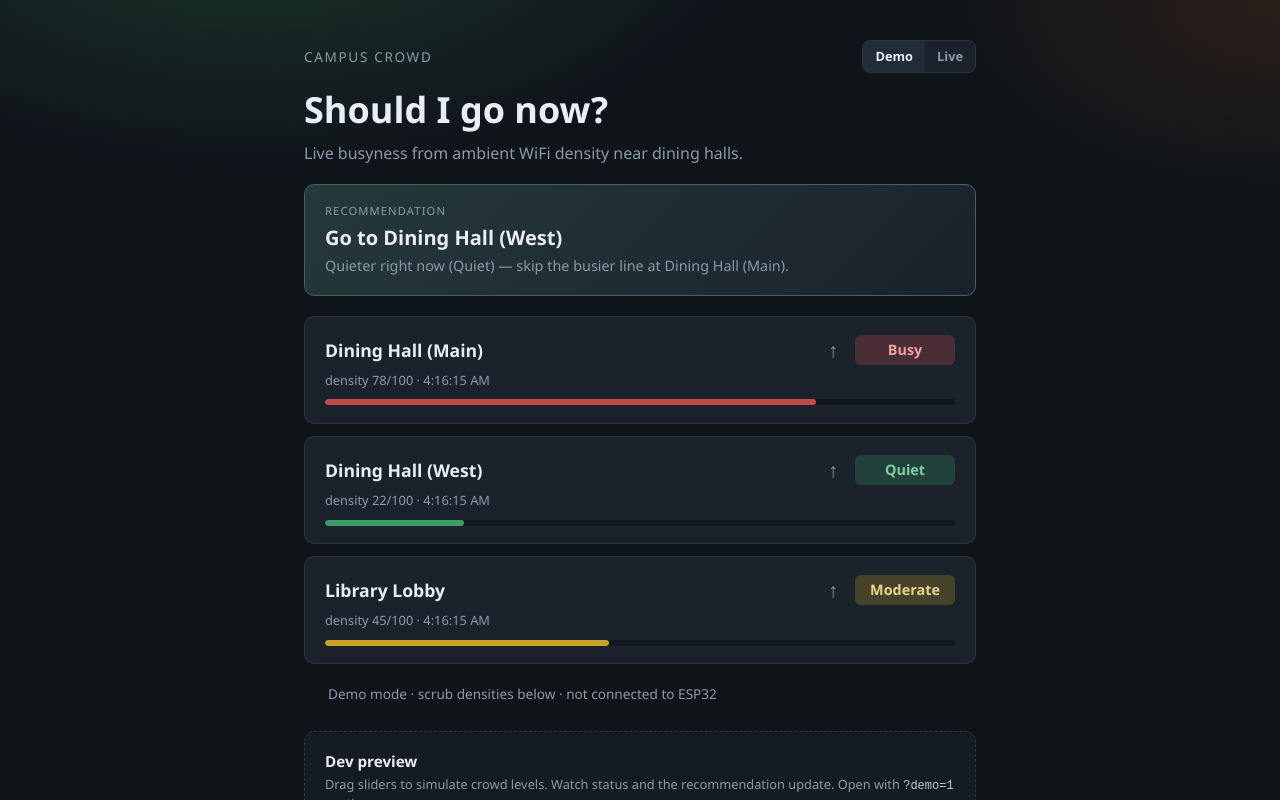
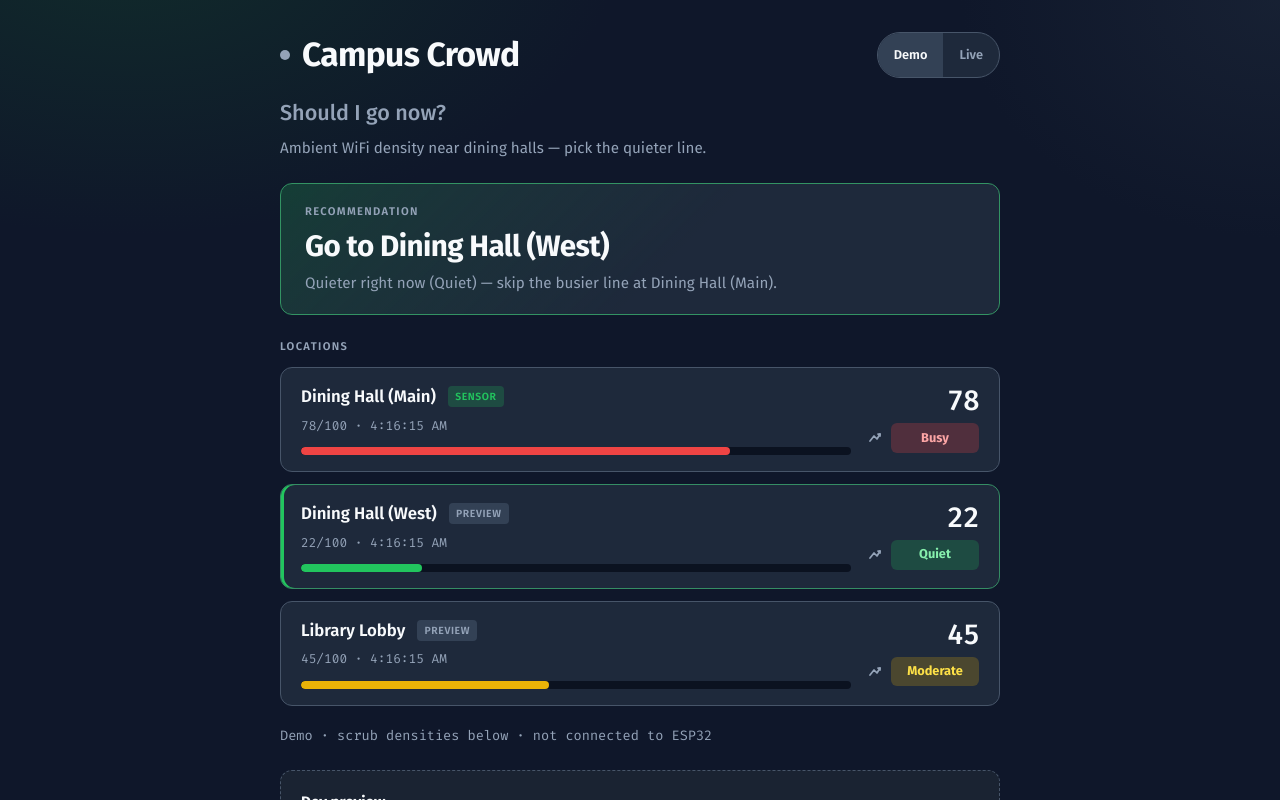
Before and after one commit to richardhe789/Packed, a Next.js app in the folder web/: page / in a window 1280 px wide. Shown: the top 800 px of the page. Built offline with nearby package versions, Linux system fonts and the light colour scheme.

Commit message:
Refactor global styles and layout for improved design consistency. Update CSS variables for colors and spacing, integrate Google Fonts, and enhance loading states in the Campus Crowd application. Replace deprecated trend arrow function with a new trend direction function for better clarity.

```diff
--- a/web/app/globals.css
+++ b/web/app/globals.css
@@ -1,329 +1,540 @@
 :root {
-  --bg: #0f1419;
-  --surface: #1a222c;
-  --surface-2: #222c38;
-  --text: #e8eef4;
-  --muted: #8b9aab;
-  --quiet: #3d9a6a;
-  --moderate: #c9a227;
-  --busy: #c44b4b;
-  --border: #2a3542;
-  --accent: #5b9f7a;
-  --font-display: "Segoe UI", system-ui, sans-serif;
+  --color-background: #0f172a;
+  --color-surface: #1e293b;
+  --color-surface-2: #334155;
+  --color-foreground: #f8fafc;
+  --color-muted-fg: #94a3b8;
+  --color-border: #475569;
+  --color-accent: #22c55e;
+  --color-accent-dim: color-mix(in srgb, #22c55e 22%, transparent);
+  --color-quiet: #22c55e;
+  --color-moderate: #eab308;
+  --color-busy: #ef4444;
+  --color-ring: #38bdf8;
+  --space-1: 0.25rem;
+  --space-2: 0.5rem;
+  --space-3: 0.75rem;
+  --space-4: 1rem;
+  --space-5: 1.25rem;
+  --space-6: 1.5rem;
+  --space-8: 2rem;
+  --radius: 12px;
+  --ease: cubic-bezier(0.22, 1, 0.36, 1);
+  --font-sans: "Fira Sans", system-ui, sans-serif;
+  --font-mono: "Fira Code", ui-monospace, monospace;
 }
 
 * {
   box-sizing: border-box;
 }
 
+html,
 body {
   margin: 0;
-  min-height: 100vh;
-  font-family: var(--font-display);
-  color: var(--text);
-  background:
-    radial-gradient(ellipse 80% 50% at 20% -10%, #1e3a2f 0%, transparent 50%),
-    radial-gradient(ellipse 60% 40% at 100% 0%, #2a1f1a 0%, transparent 45%),
-    var(--bg);
+  min-height: 100%;
 }
 
+body {
+  font-family: var(--font-sans);
+  color: var(--color-foreground);
+  background:
+    radial-gradient(ellipse 70% 45% at 10% -5%, #14532d55 0%, transparent 55%),
+    radial-gradient(ellipse 50% 40% at 100% 0%, #1e293b88 0%, transparent 50%),
+    var(--color-background);
+  line-height: 1.45;
+}
+
+:focus-visible {
+  outline: 2px solid var(--color-ring);
+  outline-offset: 3px;
+}
+
+.page {
+  max-width: 760px;
+  margin: 0 auto;
+  padding: var(--space-8) var(--space-5) var(--space-8);
+}
+
+/* —— Header —— */
 .site-header {
-  padding: 2.5rem 1.5rem 1.25rem;
-  max-width: 720px;
-  margin: 0 auto;
+  margin-bottom: var(--space-6);
 }
 
 .header-top {
   display: flex;
   align-items: center;
   justify-content: space-between;
-  gap: 1rem;
-  margin-bottom: 0.75rem;
+  gap: var(--space-4);
+  margin-bottom: var(--space-5);
+}
+
+.brand-lockup {
+  display: flex;
+  align-items: center;
+  gap: var(--space-3);
+}
+
+.live-dot {
+  width: 10px;
+  height: 10px;
+  border-radius: 50%;
+  background: var(--color-muted-fg);
+  flex-shrink: 0;
+}
+
+.live-dot.on {
+  background: var(--color-accent);
+  box-shadow: 0 0 0 0 color-mix(in srgb, var(--color-accent) 70%, transparent);
+  animation: pulse-ring 2s var(--ease) infinite;
 }
 
 .brand {
   margin: 0;
-  font-size: 0.85rem;
-  letter-spacing: 0.12em;
-  text-transform: uppercase;
-  color: var(--muted);
+  font-size: clamp(1.65rem, 4vw, 2.1rem);
+  font-weight: 700;
+  letter-spacing: -0.02em;
+  line-height: 1.1;
 }
 
 .mode-toggle {
   display: inline-flex;
-  border: 1px solid var(--border);
-  border-radius: 8px;
+  border: 1px solid var(--color-border);
+  border-radius: 999px;
   overflow: hidden;
-  background: var(--surface);
+  background: var(--color-surface);
 }
 
 .mode-btn {
   appearance: none;
   border: 0;
   background: transparent;
-  color: var(--muted);
+  color: var(--color-muted-fg);
   font: inherit;
   font-size: 0.8rem;
   font-weight: 600;
-  padding: 0.4rem 0.75rem;
+  padding: 0.55rem 1rem;
+  min-height: 44px;
   cursor: pointer;
+  transition: color 180ms var(--ease), background 180ms var(--ease);
 }
 
 .mode-btn:hover {
-  color: var(--text);
+  color: var(--color-foreground);
 }
 
 .mode-btn.active {
-  background: var(--surface-2);
-  color: var(--text);
+  background: var(--color-surface-2);
+  color: var(--color-foreground);
 }
 
-.site-header h1 {
-  margin: 0 0 0.5rem;
-  font-size: clamp(1.75rem, 4vw, 2.25rem);
-  font-weight: 650;
+.headline {
+  margin: 0 0 var(--space-2);
+  font-size: clamp(1.15rem, 2.5vw, 1.35rem);
+  font-weight: 500;
+  color: var(--color-muted-fg);
 }
 
 .tagline {
   margin: 0;
-  color: var(--muted);
   max-width: 36rem;
+  color: var(--color-muted-fg);
+  font-size: 0.95rem;
 }
 
-main {
-  max-width: 720px;
-  margin: 0 auto;
-  padding: 0 1.5rem 2rem;
-}
-
+/* —— Recommendation (primary answer) —— */
 .recommendation {
-  margin-bottom: 1.25rem;
-  padding: 1.15rem 1.25rem;
-  border-radius: 10px;
-  border: 1px solid var(--border);
-  background: var(--surface);
+  margin-bottom: var(--space-6);
+  padding: var(--space-5) var(--space-6);
+  border-radius: var(--radius);
+  border: 1px solid var(--color-border);
+  background: var(--color-surface);
+  animation: fade-up 420ms var(--ease) both;
 }
 
 .recommendation.tone-go {
-  border-color: color-mix(in srgb, var(--accent) 45%, var(--border));
+  border-color: color-mix(in srgb, var(--color-accent) 55%, var(--color-border));
   background:
     linear-gradient(
       135deg,
-      color-mix(in srgb, var(--accent) 18%, var(--surface)),
-      var(--surface)
+      var(--color-accent-dim),
+      var(--color-surface) 55%
     );
 }
 
-.recommendation.tone-neutral {
-  background: var(--surface);
-}
-
 .rec-label {
-  margin: 0 0 0.35rem;
+  margin: 0 0 var(--space-2);
   font-size: 0.7rem;
-  letter-spacing: 0.1em;
+  letter-spacing: 0.12em;
   text-transform: uppercase;
-  color: var(--muted);
+  color: var(--color-muted-fg);
+  font-weight: 600;
 }
 
 .rec-text {
-  margin: 0 0 0.35rem;
-  font-size: 1.25rem;
-  font-weight: 650;
+  margin: 0 0 var(--space-2);
+  font-size: clamp(1.45rem, 3.5vw, 1.85rem);
+  font-weight: 700;
+  letter-spacing: -0.02em;
+  line-height: 1.2;
 }
 
 .rec-detail {
   margin: 0;
-  font-size: 0.9rem;
-  color: var(--muted);
-  line-height: 1.4;
+  font-size: 0.95rem;
+  color: var(--color-muted-fg);
+  line-height: 1.45;
+}
+
+/* —— Locations —— */
+.section-label {
+  margin: 0 0 var(--space-3);
+  font-size: 0.7rem;
+  letter-spacing: 0.12em;
+  text-transform: uppercase;
+  color: var(--color-muted-fg);
+  font-weight: 600;
 }
 
 .locations {
   display: flex;
   flex-direction: column;
-  gap: 0.75rem;
+  gap: var(--space-3);
 }
 
 .location-row {
-  padding: 1.1rem 1.25rem;
-  background: var(--surface);
-  border: 1px solid var(--border);
-  border-radius: 10px;
+  display: grid;
+  grid-template-columns: minmax(0, 1fr) auto;
+  gap: var(--space-4);
+  align-items: center;
+  padding: var(--space-4) var(--space-5);
+  background: var(--color-surface);
+  border: 1px solid var(--color-border);
+  border-radius: var(--radius);
+  animation: fade-up 420ms var(--ease) both;
+}
+
+.location-row:nth-child(1) {
+  animation-delay: 40ms;
+}
+.location-row:nth-child(2) {
+  animation-delay: 90ms;
+}
+.location-row:nth-child(3) {
+  animation-delay: 140ms;
+}
+
+.location-row.is-best {
+  border-color: color-mix(in srgb, var(--color-accent) 50%, var(--color-border));
+  box-shadow: inset 3px 0 0 var(--color-accent);
 }
 
 .location-title-row {
-  display: grid;
-  grid-template-columns: 1fr auto auto;
-  gap: 0.75rem;
+  display: flex;
+  flex-wrap: wrap;
   align-items: center;
+  gap: var(--space-2) var(--space-3);
+  margin-bottom: var(--space-2);
 }
 
 .location-row h2 {
   margin: 0;
-  font-size: 1.1rem;
+  font-size: 1.05rem;
   font-weight: 600;
 }
 
-.location-row .sub {
-  margin: 0.4rem 0 0.65rem;
+.sensor-chip {
+  font-size: 0.65rem;
+  font-weight: 600;
+  letter-spacing: 0.06em;
+  text-transform: uppercase;
+  padding: 0.2rem 0.45rem;
+  border-radius: 4px;
+  background: var(--color-surface-2);
+  color: var(--color-muted-fg);
+}
+
+.sensor-chip.live {
+  color: var(--color-accent);
+  background: var(--color-accent-dim);
+}
+
+.sub {
+  margin: 0 0 var(--space-3);
   font-size: 0.8rem;
-  color: var(--muted);
+  color: var(--color-muted-fg);
+  font-family: var(--font-mono);
 }
 
 .density-bar {
-  height: 6px;
+  height: 8px;
   border-radius: 999px;
-  background: #121820;
+  background: #0b1220;
   overflow: hidden;
 }
 
 .density-fill {
   height: 100%;
   border-radius: 999px;
-  transition: width 0.15s ease;
-  background: var(--muted);
+  transition: width 220ms var(--ease);
+  background: var(--color-muted-fg);
 }
 
 .density-fill.quiet {
-  background: var(--quiet);
+  background: var(--color-quiet);
 }
-
 .density-fill.moderate {
-  background: var(--moderate);
+  background: var(--color-moderate);
 }
-
 .density-fill.busy {
-  background: var(--busy);
+  background: var(--color-busy);
 }
-
 .density-fill.unknown {
   background: transparent;
   width: 0 !important;
 }
 
+.location-aside {
+  display: flex;
+  flex-direction: column;
+  align-items: flex-end;
+  gap: var(--space-2);
+  min-width: 5.5rem;
+}
+
+.density-readout {
+  font-family: var(--font-mono);
+  font-size: 1.75rem;
+  font-weight: 600;
+  font-variant-numeric: tabular-nums;
+  line-height: 1;
+  letter-spacing: -0.03em;
+}
+
+.density-readout.unknown {
+  color: var(--color-muted-fg);
+  font-size: 1.1rem;
+}
+
+.trend-status {
+  display: flex;
+  align-items: center;
+  gap: var(--space-2);
+}
+
+.trend-icon {
+  display: inline-flex;
+  color: var(--color-muted-fg);
+}
+
+.trend-icon svg {
+  width: 16px;
+  height: 16px;
+}
+
 .status-pill {
-  padding: 0.35rem 0.75rem;
+  padding: 0.35rem 0.7rem;
   border-radius: 6px;
   font-weight: 650;
-  font-size: 0.9rem;
-  min-width: 6.25rem;
+  font-size: 0.8rem;
+  min-width: 5.5rem;
   text-align: center;
 }
 
 .status-pill.quiet {
-  background: color-mix(in srgb, var(--quiet) 25%, transparent);
-  color: #7dcea0;
+  background: color-mix(in srgb, var(--color-quiet) 22%, transparent);
+  color: #86efac;
+}
+.status-pill.moderate {
+  background: color-mix(in srgb, var(--color-moderate) 22%, transparent);
+  color: #fde047;
+}
+.status-pill.busy {
+  background: color-mix(in srgb, var(--color-busy) 24%, transparent);
+  color: #fca5a5;
+}
+.status-pill.unknown {
+  background: var(--color-surface-2);
+  color: var(--color-muted-fg);
 }
 
-.status-pill.moderate {
-  background: color-mix(in srgb, var(--moderate) 25%, transparent);
-  color: #e8d48b;
+/* —— Meta / skeleton —— */
+.meta-row {
+  display: flex;
+  align-items: center;
+  gap: var(--space-3);
+  margin-top: var(--space-5);
+  font-size: 0.85rem;
+  color: var(--color-muted-fg);
+  font-family: var(--font-mono);
 }
 
-.status-pill.busy {
-  background: color-mix(in srgb, var(--busy) 28%, transparent);
-  color: #f0a0a0;
+.meta-row.is-loading .spinner {
+  width: 14px;
+  height: 14px;
+  border: 2px solid var(--color-border);
+  border-top-color: var(--color-accent);
+  border-radius: 50%;
+  animation: spin 0.7s linear infinite;
 }
 
-.status-pill.unknown {
-  background: #2a3542;
-  color: var(--muted);
+.location-row.is-skeleton .density-readout,
+.location-row.is-skeleton .sub,
+.location-row.is-skeleton .status-pill {
+  background: linear-gradient(
+    90deg,
+    var(--color-surface-2) 25%,
+    #3f4b5f 50%,
+    var(--color-surface-2) 75%
+  );
+  background-size: 200% 100%;
+  animation: shimmer 1.2s linear infinite;
+  color: transparent !important;
+  border-radius: 4px;
 }
 
-.trend {
-  font-size: 1.25rem;
-  width: 1.25rem;
-  text-align: center;
-  color: var(--muted);
-}
-
-.meta {
-  margin-top: 1.25rem;
-  font-size: 0.85rem;
-  color: var(--muted);
-  max-width: 720px;
-  margin-left: auto;
-  margin-right: auto;
-  padding: 0 1.5rem;
-}
-
+/* —— Dev panel —— */
 .dev-panel {
-  margin-top: 1.75rem;
-  padding: 1.15rem 1.25rem;
-  border: 1px dashed var(--border);
-  border-radius: 10px;
-  background: color-mix(in srgb, var(--surface) 80%, #000);
+  margin-top: var(--space-6);
+  padding: var(--space-5);
+  border: 1px dashed var(--color-border);
+  border-radius: var(--radius);
+  background: color-mix(in srgb, var(--color-surface) 85%, #000);
 }
 
 .dev-panel h2 {
-  margin: 0 0 0.35rem;
+  margin: 0 0 var(--space-2);
   font-size: 0.95rem;
   font-weight: 650;
 }
 
 .dev-hint {
-  margin: 0 0 1rem;
+  margin: 0 0 var(--space-4);
   font-size: 0.8rem;
-  color: var(--muted);
-  line-height: 1.4;
+  color: var(--color-muted-fg);
+  line-height: 1.45;
 }
 
 .dev-hint code {
+  font-family: var(--font-mono);
   font-size: 0.75rem;
-  color: #b8c9d9;
+  color: #cbd5e1;
 }
 
 .dev-sliders {
   display: flex;
   flex-direction: column;
-  gap: 0.85rem;
+  gap: var(--space-4);
 }
 
 .dev-slider-row {
   display: flex;
   flex-direction: column;
-  gap: 0.35rem;
+  gap: var(--space-2);
 }
 
 .dev-slider-label {
   display: flex;
   justify-content: space-between;
-  gap: 0.75rem;
+  gap: var(--space-3);
   font-size: 0.85rem;
 }
 
 .dev-slider-val {
-  color: var(--muted);
+  color: var(--color-muted-fg);
+  font-family: var(--font-mono);
   font-variant-numeric: tabular-nums;
 }
 
 .dev-range {
   width: 100%;
-  accent-color: var(--accent);
+  accent-color: var(--color-accent);
+  cursor: pointer;
+  min-height: 28px;
 }
 
 footer {
-  max-width: 720px;
-  margin: 0 auto;
-  padding: 0 1.5rem 2.5rem;
+  margin-top: var(--space-8);
+  padding-top: var(--space-5);
+  border-top: 1px solid color-mix(in srgb, var(--color-border) 60%, transparent);
   font-size: 0.8rem;
-  color: var(--muted);
+  color: var(--color-muted-fg);
 }
 
-@media (max-width: 520px) {
-  .location-title-row {
-    grid-template-columns: 1fr auto;
-    grid-template-rows: auto auto;
+footer p {
+  margin: 0;
+  max-width: 40rem;
+}
+
+@keyframes pulse-ring {
+  0% {
+    box-shadow: 0 0 0 0 color-mix(in srgb, var(--color-accent) 55%, transparent);
+  }
+  70% {
+    box-shadow: 0 0 0 10px transparent;
+  }
+  100% {
+    box-shadow: 0 0 0 0 transparent;
+  }
+}
+
+@keyframes fade-up {
+  from {
+    opacity: 0;
+    transform: translateY(10px);
+  }
+  to {
+    opacity: 1;
+    transform: translateY(0);
+  }
+}
+
+@keyframes spin {
+  to {
+    transform: rotate(360deg);
+  }
+}
+
+@keyframes shimmer {
+  0% {
+    background-position: 200% 0;
+  }
+  100% {
+    background-position: -200% 0;
+  }
+}
+
+@media (prefers-reduced-motion: reduce) {
+  *,
+  *::before,
+  *::after {
+    animation-duration: 0.01ms !important;
+    animation-iteration-count: 1 !important;
+    transition-duration: 0.01ms !important;
   }
 
-  .trend {
-    grid-column: 2;
-    grid-row: 1;
+  .live-dot.on {
+    box-shadow: none;
+  }
+}
+
+@media (max-width: 560px) {
+  .page {
+    padding: var(--space-6) var(--space-4) var(--space-6);
   }
 
-  .status-pill {
-    grid-column: 1 / -1;
-    justify-self: stretch;
+  .header-top {
+    flex-direction: column;
+    align-items: flex-start;
+  }
+
+  .location-row {
+    grid-template-columns: 1fr;
+  }
+
+  .location-aside {
+    flex-direction: row;
+    justify-content: space-between;
+    align-items: center;
+    width: 100%;
   }
 }
--- a/web/app/layout.tsx
+++ b/web/app/layout.tsx
@@ -1,5 +1,20 @@
 import type { Metadata } from "next";
+import { Fira_Code, Fira_Sans } from "next/font/google";
 import "./globals.css";
+
+const firaSans = Fira_Sans({
+  subsets: ["latin"],
+  weight: ["400", "500", "600", "700"],
+  variable: "--font-sans",
+  display: "swap",
+});
+
+const firaCode = Fira_Code({
+  subsets: ["latin"],
+  weight: ["400", "500", "600"],
+  variable: "--font-mono",
+  display: "swap",
+});
 
 export const metadata: Metadata = {
   title: "Campus Crowd — Dining Hall Status",
@@ -13,7 +28,7 @@ export default function RootLayout({
   children: React.ReactNode;
 }>) {
   return (
-    <html lang="en">
+    <html lang="en" className={`${firaSans.variable} ${firaCode.variable}`}>
       <body>{children}</body>
     </html>
   );
--- a/web/app/page.tsx
+++ b/web/app/page.tsx
@@ -3,7 +3,13 @@ import CampusCrowdApp from "@/components/CampusCrowdApp";
 
 export default function HomePage() {
   return (
-    <Suspense fallback={<p className="meta">Loading Campus Crowd…</p>}>
+    <Suspense
+      fallback={
+        <div className="page">
+          <p className="meta-row">Loading Campus Crowd…</p>
+        </div>
+      }
+    >
       <CampusCrowdApp />
     </Suspense>
   );
--- a/web/components/CampusCrowdApp.tsx
+++ b/web/components/CampusCrowdApp.tsx
@@ -9,11 +9,55 @@ import {
   emptyState,
   seedDemoState,
   statusFromDensity,
-  trendArrow,
+  trendDirection,
   wantsDemoFromSearch,
   type ReadingState,
 } from "@/lib/crowd";
 import { fetchLatestReadings } from "@/lib/supabase";
+
+function TrendIcon({
+  dir,
+}: {
+  dir: "up" | "down" | "flat" | "none";
+}) {
+  if (dir === "none") {
+    return (
+      <span className="trend-icon" aria-hidden="true">
+        <svg viewBox="0 0 16 16" fill="none" stroke="currentColor" strokeWidth="1.75">
+          <path d="M4 8h8" strokeLinecap="round" />
+        </svg>
+      </span>
+    );
+  }
+  if (dir === "up") {
+    return (
+      <span className="trend-icon" aria-label="trending up">
+        <svg viewBox="0 0 16 16" fill="none" stroke="currentColor" strokeWidth="1.75">
+          <path d="M3 11L7 6l3 3 3-5" strokeLinecap="round" strokeLinejoin="round" />
+          <path d="M11 4h2v2" strokeLinecap="round" strokeLinejoin="round" />
+        </svg>
+      </span>
+    );
+  }
+  if (dir === "down") {
+    return (
+      <span className="trend-icon" aria-label="trending down">
+        <svg viewBox="0 0 16 16" fill="none" stroke="currentColor" strokeWidth="1.75">
+          <path d="M3 5l4 5 3-3 3 5" strokeLinecap="round" strokeLinejoin="round" />
+          <path d="M11 12h2v-2" strokeLinecap="round" strokeLinejoin="round" />
+        </svg>
+      </span>
+    );
+  }
+  return (
+    <span className="trend-icon" aria-label="stable">
+      <svg viewBox="0 0 16 16" fill="none" stroke="currentColor" strokeWidth="1.75">
+        <path d="M3 8h10" strokeLinecap="round" />
+        <path d="M11 5l3 3-3 3" strokeLinecap="round" strokeLinejoin="round" />
+      </svg>
+    </span>
+  );
+}
 
 export default function CampusCrowdApp() {
   const router = useRouter();
@@ -27,9 +71,10 @@ export default function CampusCrowdApp() {
   );
   const [meta, setMeta] = useState(() =>
     wantsDemoFromSearch(search)
-      ? "Demo mode · scrub densities below · not connected to ESP32"
+      ? "Demo · scrub densities below · not connected to ESP32"
       : "Live · fetching…",
   );
+  const [liveLoading, setLiveLoading] = useState(false);
 
   const syncUrl = useCallback(
     (demo: boolean) => {
@@ -48,6 +93,7 @@ export default function CampusCrowdApp() {
   );
 
   const refreshLive = useCallback(async () => {
+    setLiveLoading(true);
     try {
       const liveIds = LOCATIONS.filter((l) => l.liveSensor).map((l) => l.id);
       const results = await Promise.all(
@@ -69,20 +115,23 @@ export default function CampusCrowdApp() {
         return next;
       });
       setMeta(
-        `Live · updated ${new Date().toLocaleTimeString()} · polls every ${POLL_MS / 1000}s`,
+        `Live · updated ${new Date().toLocaleTimeString()} · every ${POLL_MS / 1000}s`,
       );
     } catch (err) {
       console.error(err);
       setMeta(
         `Live error: ${err instanceof Error ? err.message : String(err)}`,
       );
+    } finally {
+      setLiveLoading(false);
     }
   }, []);
 
   const enterDemo = useCallback(() => {
     setDemoMode(true);
+    setLiveLoading(false);
     setState(seedDemoState(new Date().toISOString()));
-    setMeta("Demo mode · scrub densities below · not connected to ESP32");
+    setMeta("Demo · scrub densities below · not connected to ESP32");
     syncUrl(true);
   }, [syncUrl]);
 
@@ -90,10 +139,10 @@ export default function CampusCrowdApp() {
     setDemoMode(false);
     setState(emptyState());
     setMeta("Live · fetching…");
+    setLiveLoading(true);
     syncUrl(false);
   }, [syncUrl]);
 
-  // Stamp demo times after mount so SSR HTML doesn't include a clock that drifts.
   useEffect(() => {
     if (!demoMode) return;
     setState((prev) => {
@@ -126,6 +175,20 @@ export default function CampusCrowdApp() {
     [state, demoMode],
   );
 
+  const bestId = useMemo(() => {
+    if (recommendation.tone !== "go") return null;
+    let best: string | null = null;
+    let bestD = Infinity;
+    for (const loc of LOCATIONS) {
+      const d = state[loc.id].density;
+      if (d != null && d < bestD) {
+        bestD = d;
+        best = loc.id;
+      }
+    }
+    return best;
+  }, [recommendation.tone, state]);
+
   function onSlider(id: string, value: number) {
     setState((prev) => ({
       ...prev,
@@ -137,11 +200,20 @@ export default function CampusCrowdApp() {
     }));
   }
 
+  const showSkeleton =
+    !demoMode && liveLoading && LOCATIONS.every((l) => state[l.id].density == null);
+
   return (
-    <>
+    <div className="page">
       <header className="site-header">
         <div className="header-top">
-          <p className="brand">Campus Crowd</p>
+          <div className="brand-lockup">
+            <span
+              className={`live-dot${!demoMode ? " on" : ""}`}
+              aria-hidden="true"
+            />
+            <p className="brand">Campus Crowd</p>
+          </div>
           <div className="mode-toggle" role="group" aria-label="Data mode">
             <button
               type="button"
@@ -161,9 +233,9 @@ export default function CampusCrowdApp() {
             </button>
           </div>
         </div>
-        <h1>Should I go now?</h1>
+        <h1 className="headline">Should I go now?</h1>
         <p className="tagline">
-          Live busyness from ambient WiFi density near dining halls.
+          Ambient WiFi density near dining halls — pick the quieter line.
         </p>
       </header>
 
@@ -177,37 +249,38 @@ export default function CampusCrowdApp() {
           <p className="rec-detail">{recommendation.detail}</p>
         </section>
 
+        <p className="section-label">Locations</p>
         <section aria-label="Locations" className="locations">
           {LOCATIONS.map((loc) => {
             const s = state[loc.id];
             const status = statusFromDensity(s.density);
-            const trend = trendArrow(s.density, s.prevDensity);
+            const trend = trendDirection(s.density, s.prevDensity);
             const hasData = s.density != null;
             const dens = s.density ?? 0;
             const densityText = hasData
-              ? `density ${s.density}/100`
+              ? `${s.density}/100`
               : loc.liveSensor && !demoMode
                 ? "awaiting sensor"
                 : "no data";
             const when = s.created_at
               ? new Date(s.created_at).toLocaleTimeString()
               : "";
+            const isBest = bestId === loc.id;
 
             return (
               <article
                 key={loc.id}
-                className="location-row"
+                className={`location-row${isBest ? " is-best" : ""}${showSkeleton ? " is-skeleton" : ""}`}
                 data-location={loc.id}
               >
                 <div className="location-main">
                   <div className="location-title-row">
                     <h2>{loc.label}</h2>
-                    <span className="trend" aria-label="trend">
-                      {trend}
-                    </span>
-                    <span className={`status-pill ${status.key}`}>
-                      {status.label}
-                    </span>
+                    {loc.liveSensor ? (
+                      <span className="sensor-chip live">Sensor</span>
+                    ) : (
+                      <span className="sensor-chip">Preview</span>
+                    )}
                   </div>
                   <p className="sub">
                     {densityText}
@@ -220,12 +293,34 @@ export default function CampusCrowdApp() {
                     />
                   </div>
                 </div>
+                <div className="location-aside">
+                  <span
+                    className={`density-readout${!hasData ? " unknown" : ""}`}
+                    aria-label={
+                      hasData ? `Density ${s.density} of 100` : "No density data"
+                    }
+                  >
+                    {hasData ? s.density : "—"}
+                  </span>
+                  <div className="trend-status">
+                    <TrendIcon dir={trend} />
+                    <span className={`status-pill ${status.key}`}>
+                      {status.label}
+                    </span>
+                  </div>
+                </div>
               </article>
             );
           })}
         </section>
 
-        <p className="meta">{meta}</p>
+        <p
+          className={`meta-row${!demoMode && liveLoading ? " is-loading" : ""}`}
+          role="status"
+        >
+          {!demoMode && liveLoading ? <span className="spinner" aria-hidden /> : null}
+          <span>{meta}</span>
+        </p>
 
         {demoMode ? (
           <aside className="dev-panel">
@@ -270,6 +365,6 @@ export default function CampusCrowdApp() {
           tracks individual devices.
         </p>
       </footer>
-    </>
+    </div>
   );
 }
--- a/web/lib/crowd.ts
+++ b/web/lib/crowd.ts
@@ -66,14 +66,26 @@ export function statusFromDensity(density: number | null): CrowdStatus {
   return { key: "busy", label: "Busy" };
 }
 
+export function trendDirection(
+  current: number | null,
+  previous: number | null,
+): "up" | "down" | "flat" | "none" {
+  if (current == null || previous == null) return "none";
+  if (current > previous + 2) return "up";
+  if (current < previous - 2) return "down";
+  return "flat";
+}
+
+/** @deprecated use trendDirection */
 export function trendArrow(
   current: number | null,
   previous: number | null,
 ): string {
-  if (current == null || previous == null) return "–";
-  if (current > previous + 2) return "↑";
-  if (current < previous - 2) return "↓";
-  return "→";
+  const d = trendDirection(current, previous);
+  if (d === "up") return "↑";
+  if (d === "down") return "↓";
+  if (d === "flat") return "→";
+  return "–";
 }
 
 export function buildRecommendation(
```
Also changed, not shown: 1 other file (tests, documents, lock files or other folders).
